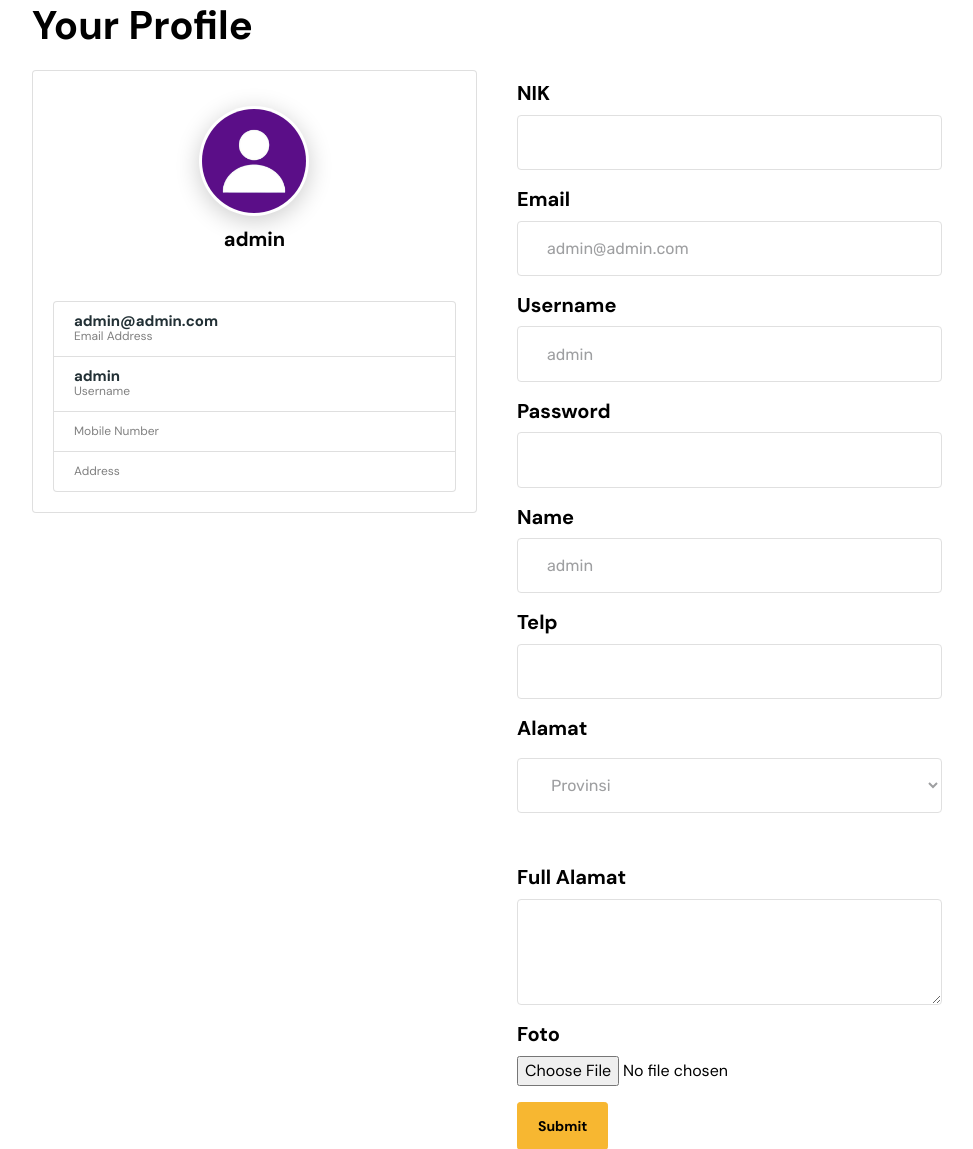
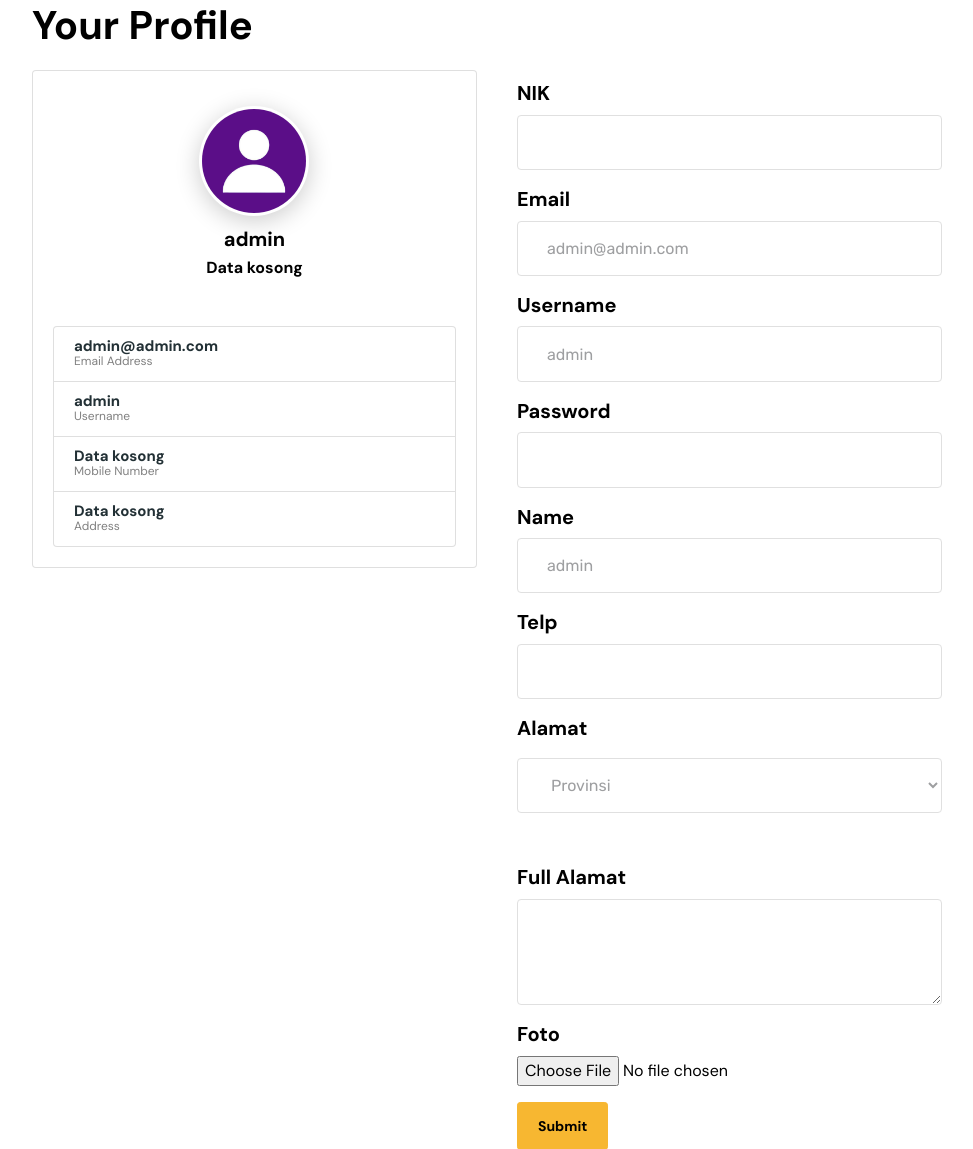
Before and after one commit to reihanrere/peduli-diri, a Laravel app: page /profile in a window 1280 px wide. Shown: the part 187-1336 px from the top of the page, without its empty margins (148-1121 px from the left). Run offline with Laravel 8, Linux system fonts and the light colour scheme; a user stored in the database is signed in; data comes from the database, SQL or seed files in the repository; some libraries are stand-ins or nearby versions.

Commit message:
tambahan-saat-data-kosong

```diff
--- a/resources/views/admin/update-user.blade.php
+++ b/resources/views/admin/update-user.blade.php
@@ -89,7 +89,7 @@
                                                 <label for="colFormLabel" class="col-sm-2 col-form-label">Alamat</label>
                                                 <div class="col-sm-10">
                                                     <textarea class="form-control" value="" name="alamat" id="alamat"
-                                                        rows="3"></textarea>
+                                                        rows="3">{{$user->alamat}}</textarea>
                                                 </div>
                                         </li>
                                         <li class="list-group-item">
--- a/resources/views/profile.blade.php
+++ b/resources/views/profile.blade.php
@@ -19,32 +19,32 @@
                                             }}/{{ auth()->user()->foto }}"
                                                     alt="user avatar">
                                             </div>
-                                            <h5 class="mb-1 ">{{ auth()->user()->name }}</h5>
-                                            <h6 class="">{{ auth()->user()->nik }}</h6>
+                                            <h5 class="mb-1 ">{{ auth()->user()->name == null ? "Data kosong" : auth()->user()->name }}</h5>
+                                            <h6 class="">{{ auth()->user()->nik == null ? "Data kosong" : auth()->user()->nik }}</h6>
                                         </div>
                                         <div class="card-body">
                                             <ul class="list-group shadow-none">
                                                 <li class="list-group-item">
                                                     <div class="list-details">
-                                                        <span>{{ auth()->user()->email }}</span>
+                                                        <span>{{ auth()->user()->email == null ? "Data kosong" : auth()->user()->email }}</span>
                                                         <small>Email Address</small>
                                                     </div>
                                                 </li>
                                                 <li class="list-group-item">
                                                     <div class="list-details">
-                                                        <span>{{ auth()->user()->username }}</span>
+                                                        <span>{{ auth()->user()->username == null ? "Data kosong" : auth()->user()->username }}</span>
                                                         <small>Username</small>
                                                     </div>
                                                 </li>
                                                 <li class="list-group-item">
                                                     <div class="list-details">
-                                                        <span>{{ auth()->user()->telp }}</span>
+                                                        <span>{{ auth()->user()->telp == null ? "Data kosong" : "0" + auth()->user()->telp }}</span>
                                                         <small>Mobile Number</small>
                                                     </div>
                                                 </li>
                                                 <li class="list-group-item">
                                                     <div class="list-details">
-                                                        <span>{{ ucfirst(auth()->user()->alamat) }}</span>
+                                                        <span>{{ ucfirst(auth()->user()->alamat == null ? "Data kosong" : auth()->user()->alamat) }}</span>
                                                         <small>Address</small>
                                                     </div>
                                                 </li>
```
Also changed, not shown: resources/views/admin/index.blade.php (+6 -6 lines), public/image/fetch-api-laravel-show-data.PNG (added).
